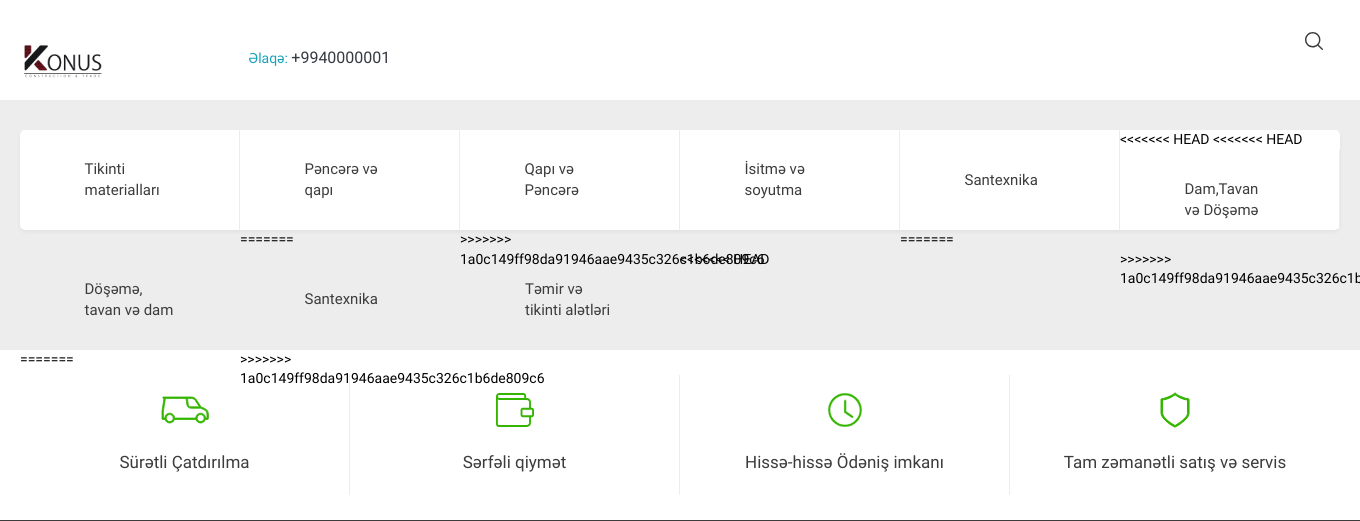
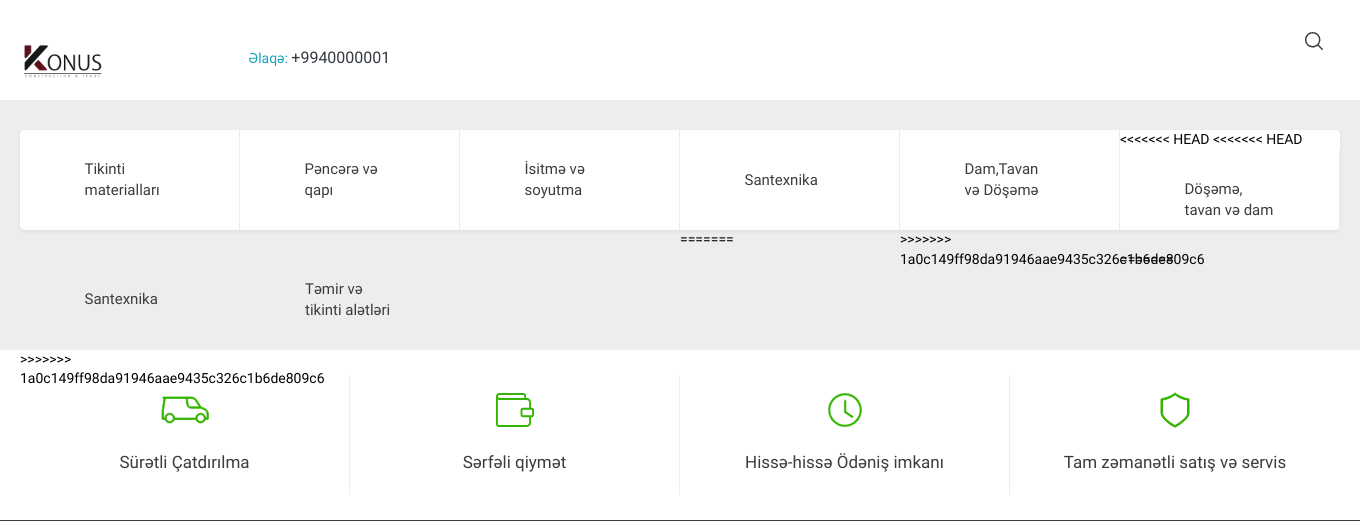
Before and after one commit to guliyevdev/telecom, a Django app: page / in a window 1360 px wide; the page is wider, and only the part inside the window is pictured. Shown: the top 521 px of that part. Run offline with Django 3.2, Linux system fonts and the light colour scheme; data comes from the database, SQL or seed files in the repository; data that the repository does not hold is empty; some libraries are stand-ins or nearby versions.

Commit message:
header commit

```diff
--- a/templates/block/header.html
+++ b/templates/block/header.html
@@ -46,11 +46,7 @@
                             </div>
                         </li>
 
-<<<<<<< HEAD
                         <li class=mv_li><a class="mv_a  sub_link"><b><i>Pəncərə və qapı</i></b></a>
-=======
-                        <li class=mv_li><a href=az/meiset-texnikasi/index.html class="mv_a  sub_link"><b><i>Qapı və Pəncərə</i></b></a>
->>>>>>> 1a0c149ff98da91946aae9435c326c1b6de809c6
                             <div class=sub_menu>
                                 <div class=sub_content>
                                     <h3>Pəncərə və qapı</h3><a href=# class=back><span></span></a>
@@ -86,11 +82,8 @@
                                 </div>
                             </div>
                         </li>
-<<<<<<< HEAD
-                        <li class=mv_li><a class="mv_a sub_link"><b><i>Santexnika</i></b></a>
-=======
-                        <li class=mv_li><a href=az/komputer-texnikasi/index.html class="mv_a sub_link"><b><i>Dam,Tavan və Döşəmə</i></b></a>
->>>>>>> 1a0c149ff98da91946aae9435c326c1b6de809c6
+                        <<<<<<< HEAD <li class=mv_li><a class="mv_a sub_link"><b><i>Santexnika</i></b></a> =======
+                            <li class=mv_li><a href=az/komputer-texnikasi/index.html class="mv_a sub_link"><b><i>Dam,Tavan və Döşəmə</i></b></a> >>>>>>> 1a0c149ff98da91946aae9435c326c1b6de809c6
                                 <div class=sub_menu>
                                     <div class=sub_content>
                                         <h3>Santexnika</h3><a href=# class=back><span></span></a>
@@ -108,11 +101,8 @@
                                     </div>
                                 </div>
                             </li>
-<<<<<<< HEAD
-                        <li class=mv_li><a class="mv_a sub_link"><b><i>Döşəmə, tavan və dam</i></b></a>
-=======
-                        <li class=mv_li><a href=az/aksesuarlar/index.html class="mv_a sub_link"><b><i>Santexnika</i></b></a>
->>>>>>> 1a0c149ff98da91946aae9435c326c1b6de809c6
+                            <<<<<<< HEAD <li class=mv_li><a class="mv_a sub_link"><b><i>Döşəmə, tavan və dam</i></b></a> =======
+                                <li class=mv_li><a href=az/aksesuarlar/index.html class="mv_a sub_link"><b><i>Santexnika</i></b></a> >>>>>>> 1a0c149ff98da91946aae9435c326c1b6de809c6
                                     <div class=sub_menu>
                                         <div class=sub_content>
                                             <h3>Döşəmə, tavan və dam</h3><a href=# class=back><span></span></a>
```
Lines whose indentation alone changed are shown as unchanged.
